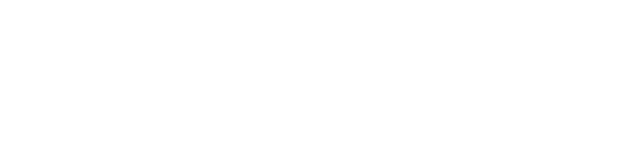
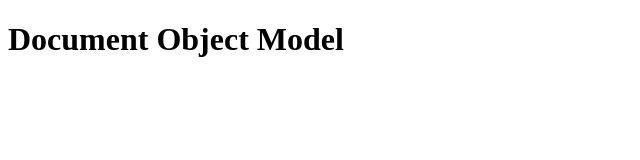
Before and after one commit to miklo88/JavaScript-Essentials, a website: page DOM-Manipulation/index.html in a window 1280 px wide. Shown: the whole page, without its empty margins (0-640 px from the left). Drawn offline with Linux system fonts and the light colour scheme.

Commit message:
throught 32 targeting document object model elements and into 33 changing elements content

```diff
--- a/DOM-Manipulation/Document-Object-Model.js
+++ b/DOM-Manipulation/Document-Object-Model.js
@@ -1,10 +1,22 @@
-const DOM = "Document Object Model";
+const DOM = "//31// Document Object Model";
 const subDOM = 10;
 
 if (subDOM != 10) {
   console.log("Hey now");
-} else if (DOM === "Document Object Model" && subDOM === 10) {
+} else if (DOM === "//31// Document Object Model" && subDOM === 10) {
   console.log(DOM);
 } else {
   console.log("uh oh, we have a bigger problem on our hands");
 }
+// Understanding the DOM
+// This is the lawyer that represents JavaScript. An advocate for the language to communicate with the browser
+
+//32// Targeting Document Object Model elements
+//document. is our key to grabbing html elements  off of the DOM
+// getElementById, querySelectorAll, etc
+
+//33// Changing Elements Content
+console.log(document.querySelector("h1"));
+//dir gives you a whole lot more to work and see than .log
+//it renders for the object it really is.
+console.dir(document.querySelector("h1"));
--- a/DOM-Manipulation/index.html
+++ b/DOM-Manipulation/index.html
@@ -6,6 +6,7 @@
     <title>Document</title>
   </head>
   <body>
+    <h1>Document Object Model</h1>
     <script src="Document-Object-Model.js"></script>
   </body>
 </html>
```
